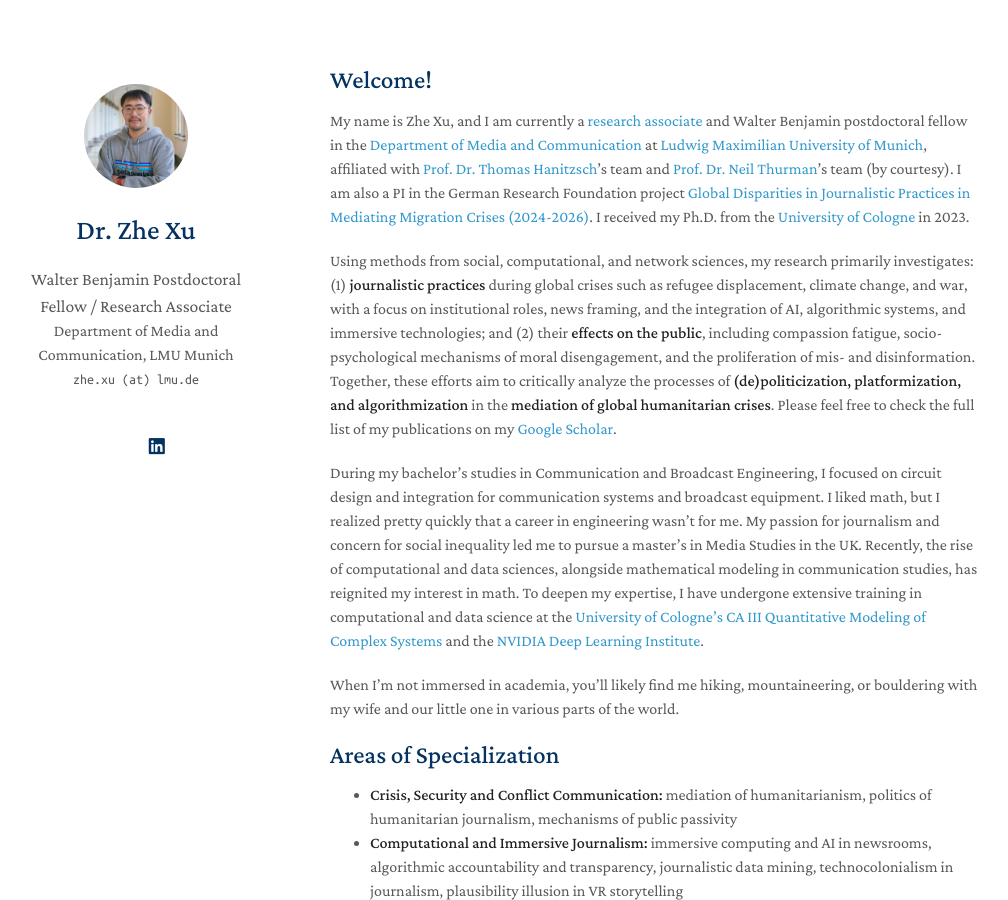
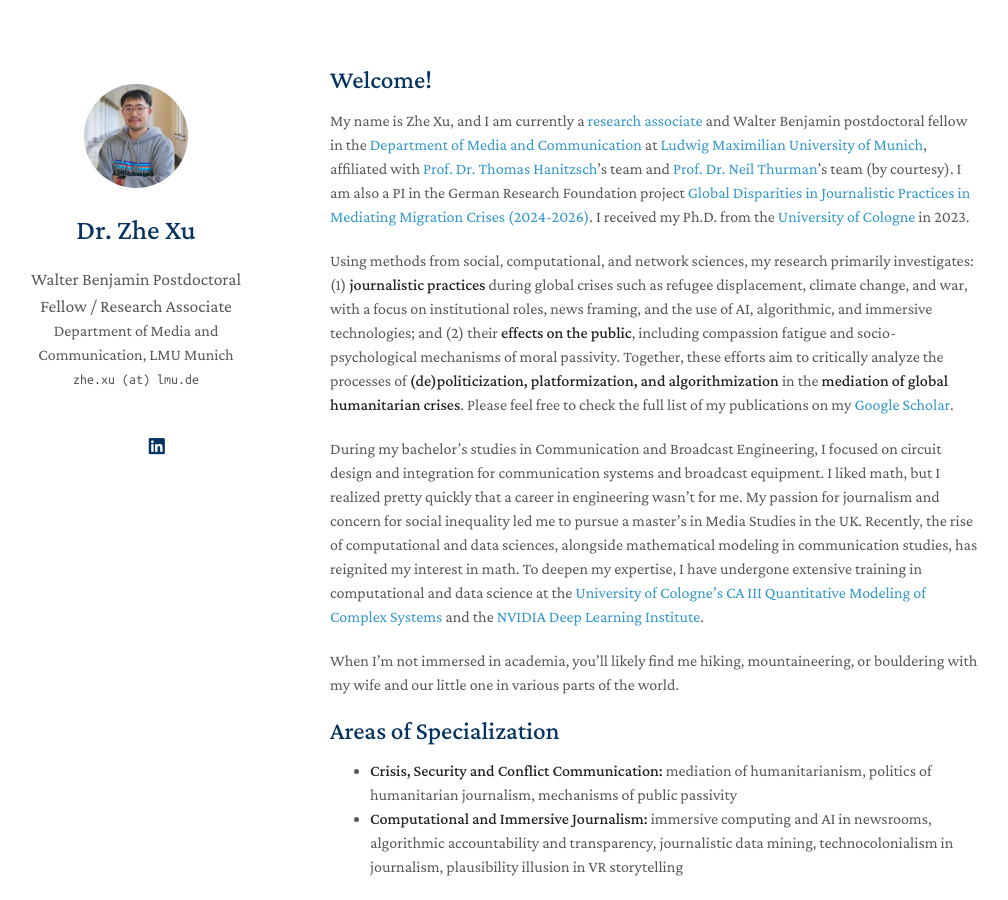
Before and after one commit to zhexuphd/home, a Jekyll site: the page built from index.md, in a window 1280 px wide and 900 px high. Shown: the whole window, without its empty margins (140-1148 px from the left). Built offline with Jekyll 4.4.1, drawn with Linux system fonts in a browser that asks for light colours; a style sheet for code colours, icons or effects is not loaded; our own code applies the rules of GitHub Pages for plain Markdown files.

Commit message:
Update index.md

```diff
--- a/index.md
+++ b/index.md
@@ -6,7 +6,7 @@ layout: homepage
 
 My name is Zhe Xu, and I am currently a [research associate](https://www.ifkw.uni-muenchen.de/organisation/personen/mitarbeiter/xu_zhe/index.html) and Walter Benjamin postdoctoral fellow in the [Department of Media and Communication](https://www.ifkw.uni-muenchen.de/index.html) at [Ludwig Maximilian University of Munich](https://www.lmu.de/en/), affiliated with [Prof. Dr. Thomas Hanitzsch](https://www.ifkw.uni-muenchen.de/organisation/personen/professoren/hanitzsch_thomas/index.html)'s team and [Prof. Dr. Neil Thurman](https://neilthurman.com/)'s team (by courtesy). I am also a PI in the German Research Foundation project [Global Disparities in Journalistic Practices in Mediating Migration Crises (2024-2026)](https://gepris.dfg.de/gepris/projekt/539233881?context=projekt&task=showDetail&id=539233881&). I received my Ph.D. from the [University of Cologne](https://portal.uni-koeln.de/es/uoc-home) in 2023.
 
-Using methods from social, computational, and network sciences, my research primarily investigates: (1) **journalistic practices** during global crises such as refugee displacement, climate change, and war, with a focus on institutional roles, news framing, and the integration of AI, algorithmic systems, and immersive technologies; and (2) their **effects on the public**, including compassion fatigue, socio-psychological mechanisms of moral disengagement, and the proliferation of mis- and disinformation. Together, these efforts aim to critically analyze the processes of **(de)politicization, platformization, and algorithmization** in the **mediation of global humanitarian crises**. Please feel free to check the full list of my publications on my [Google Scholar](https://scholar.google.de/citations?user=lxUyedYAAAAJ&hl=en&oi=sra).
+Using methods from social, computational, and network sciences, my research primarily investigates: (1) **journalistic practices** during global crises such as refugee displacement, climate change, and war, with a focus on institutional roles, news framing, and the use of AI, algorithmic, and immersive technologies; and (2) their **effects on the public**, including compassion fatigue and socio-psychological mechanisms of moral passivity. Together, these efforts aim to critically analyze the processes of **(de)politicization, platformization, and algorithmization** in the **mediation of global humanitarian crises**. Please feel free to check the full list of my publications on my [Google Scholar](https://scholar.google.de/citations?user=lxUyedYAAAAJ&hl=en&oi=sra).
 
 During my bachelor’s studies in Communication and Broadcast Engineering, I focused on circuit design and integration for communication systems and broadcast equipment. I liked math, but I realized pretty quickly that a career in engineering wasn’t for me. My passion for journalism and concern for social inequality led me to pursue a master’s in Media Studies in the UK. Recently, the rise of computational and data sciences, alongside mathematical modeling in communication studies, has reignited my interest in math. To deepen my expertise, I have undergone extensive training in computational and data science at the [University of Cologne's CA III Quantitative Modeling of Complex Systems](http://ml-school.uni-koeln.de/) and the [NVIDIA Deep Learning Institute](https://learn.nvidia.com/courses/course-detail?course_id=course-v1:DLI+C-FX-06+V2).
 
```
